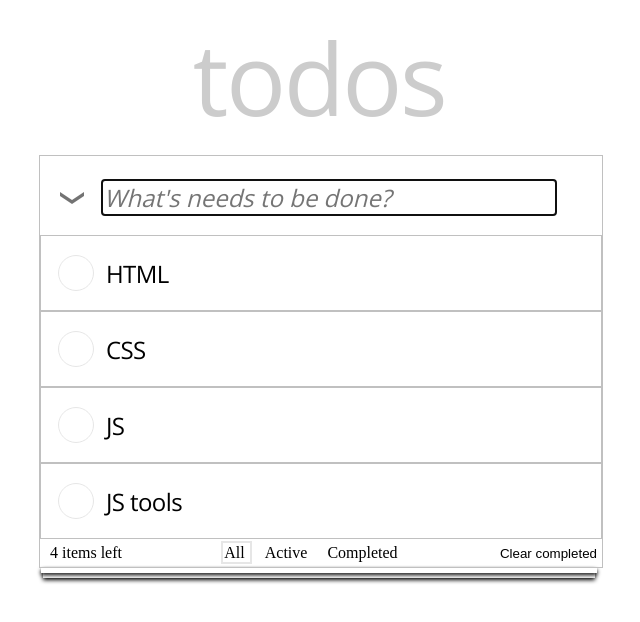
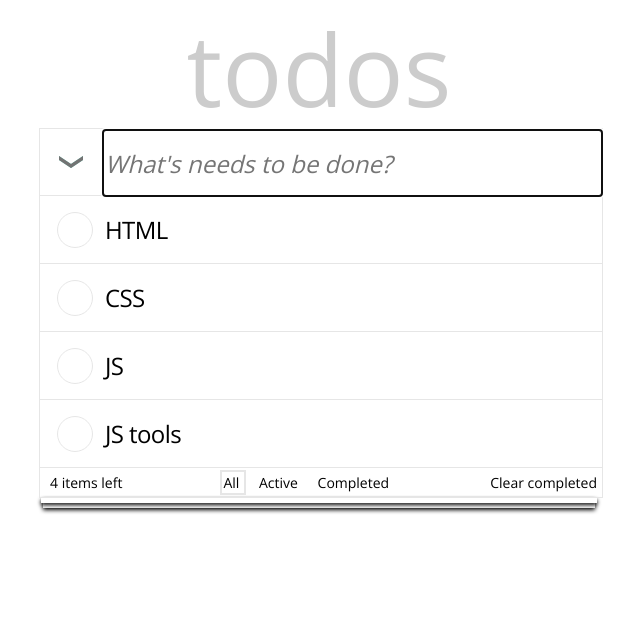
Before and after one commit to ok-technopolis-autumn-2019/Vladislav_Zybkin, a plain HTML site: page index.html in a window 1280 px wide. Shown: the whole page, without its empty margins (321-961 px from the left). Drawn offline with nearby package versions, Linux system fonts and the light colour scheme.

Commit message:
fixed other mistakes

```diff
--- a/main.css
+++ b/main.css
@@ -1,3 +1,6 @@
+body {
+    font-family: 'Open Sans', sans-serif;
+}
 
 .todo-app {
   position: relative;
@@ -32,51 +35,50 @@
 }
 
 .todo-app__frame {
-  border: 1px solid silver;
+  border: 1px solid #E6E6E6;
   width: 562px;
 }
 
-.todo-app__header h1 {
+.title {
   font-size: 100px;
-  font-family: 'Open Sans', sans-serif;
-  font-weight: 70;
-  line-height: 21px;
-  letter-spacing: -2.5px;
+  font-weight: 100;
+  line-height: 1.2;
   color: #CCCCCC;
   text-align: center;
+  margin: 0px;
 }
 
 .todo-app__main-controls {
   display: flex;
-  justify-content: space-between;
+  width: 562px;
+  height: auto;
+  border-bottom: 1px solid #E6E6E6;
 }
 
 .main-controls__create-new-assignment {
   font-size: 24px;
+  width: 500px;
+  height: 64px;
   border: none;
   font-family: 'Open Sans', sans-serif;
   font-style: italic;
-  width: 90%
+  width: 99%
+}
+
+.main-controls__create-new-assignment:focus {
+  border: 1px solid gray;
 }
 
 .main-controls__create-new {
   width: 500px;
-  margin-top: 24px;
-  margin-bottom: 20px;
-}
-
-.main-controls__select-all {
-  width: 62px;
-  margin: 27px 0px 23px 17px;
-  height: 15px;
-  width: 32px;
+  height: 66px;
 }
 
 .main-controls__select-all-button {
   background-color: #FFFFFF;
-  background-image: url(images/select-all.png);
-  width: 30px;
-  height: 30px;
+  background-image: url(images/select-all.svg);
+  width: 62px;
+  height: 66px;
   background-repeat: no-repeat;
   background-position: center;
   border: hidden;
@@ -84,7 +86,11 @@
   flex-grow: 1;
 }
 
-.todo-app__assignments-list ul {
+.main-controls__select-all-button:focus {
+    border: 1px solid gray;
+}
+
+.todo-app__assignments {
   display: flex;
   align-content: flex-start;
   flex-direction: column;
@@ -93,20 +99,20 @@
 }
 
 .todo-app__assignment-item  {
-  border: 1px solid silver;
+  border-bottom: 1px solid #E6E6E6;
   list-style-type: none;
 }
 
 .assignment-item__current-view {
   display: flex;
   flex-grow: 1;
-  height: 64px;
+  height: auto;
   align-items: center;
   padding: 5px;
 }
 
 .assignment-item__current-view:hover {
-  background-color: lightgray;
+  background-color: #FAFAFA;
 }
 
 .assignment-item__status {
@@ -123,7 +129,7 @@
   height: 36px;
   box-sizing: border-box;
   margin: 0 12px;
-  border: 1px #E6E6E6 solid;
+  border: 1px solid #E6E6E6;
   border-radius: 50%;
   background-color: #fff;
 }
@@ -132,13 +138,13 @@
   border-color: #CCCCCC;
 }
 
-.assignment-item__current-view: hover .assignment-item__status:not(:checked) + .assignment-item__status-icon {
+.assignment-item__current-view:hover .assignment-item__status:not(:checked) + .assignment-item__status-icon {
   border-color: #CCCCCC;
 }
 
 
 .assignment-item__status:checked + .assignment-item__status-icon {
-  background-image: url(images/completed.png);
+  background-image: url(images/completed.svg);
   background-position: 6px 8px;
   background-repeat: no-repeat;
   border-color: #5DC2AF;
@@ -155,21 +161,32 @@
   letter-spacing: -0.6px;
 }
 
-.assignment-item__current-view .assignment-item__delete-button {
+.assignment-item__delete-button {
   flex-shrink: 0;
   width: 36px;
   height: 36px;
+  color: #EBDFDF;
   margin: -9999px 4px 0 12px;
   text-indent: -9999px;
   border: none;
-  background-color: lightgray;
-  background-image: url(images/close.png);
+  background-color: #FAFAFA;
+  background-image: url(images/close.svg);
   background-repeat: no-repeat;
   background-position: center;
 }
 
 .assignment-item__current-view:hover .assignment-item__delete-button {
   margin-top: 0px;
+}
+
+.assignment-item__current-view:hover .assignment-item__delete-button:focus {
+  margin-top: 0px;
+  background-color: #FAFAFA;
+}
+
+.assignment-item__delete-button:focus {
+  margin-top: 0px;
+  background-color: #fff;
 }
 
 .assignments-counter {
@@ -181,6 +198,7 @@
   justify-content: space-between;
   align-items: center;
   padding: 5px;
+  font-size: 14px;
 }
 
 .assignments-filter {
@@ -188,8 +206,8 @@
   padding: 1px;
   width: 33px;
   height: 22px;
+  border: 2px solid transparent;
   align-items: center;
-  border: 2px solid transparent;
 }
 
 input[type="radio"]:focus + .assignments-filter {
@@ -210,11 +228,14 @@ input[type="radio"]:checked + .assignments-filter {
 }
 
 .assignment-filter__text {
-  text-align: right;
+  text-align: center;
 }
 
 .assignments-clear-completed-button {
   padding: 0;
+  font-weight: 300px;
+  font-family: 'Open Sans', sans-serif;
+  font-size: 14px;
   border: none;
   background: none;
 }
```
Also changed, not shown: images/close.png (deleted), images/close.svg (added), images/completed.png (deleted), images/completed.svg (added), images/select-all.png (deleted), images/select-all.svg (added).
